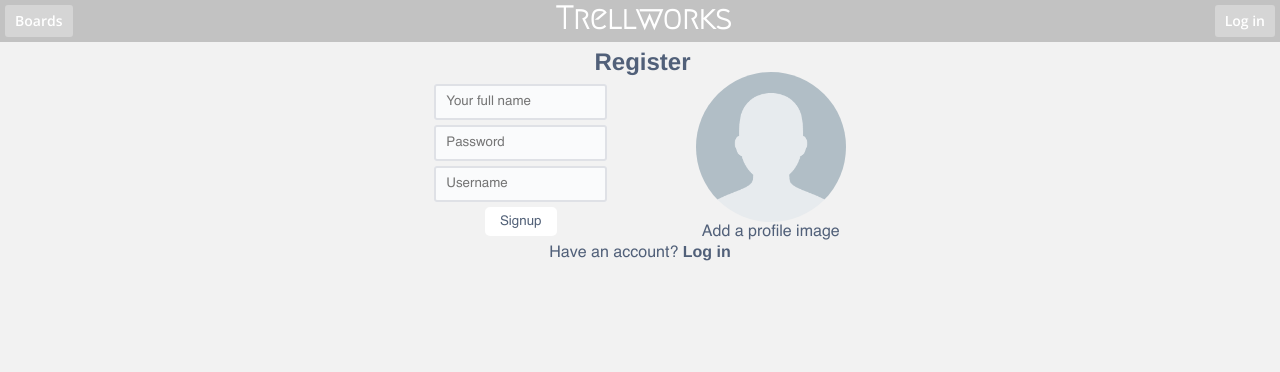
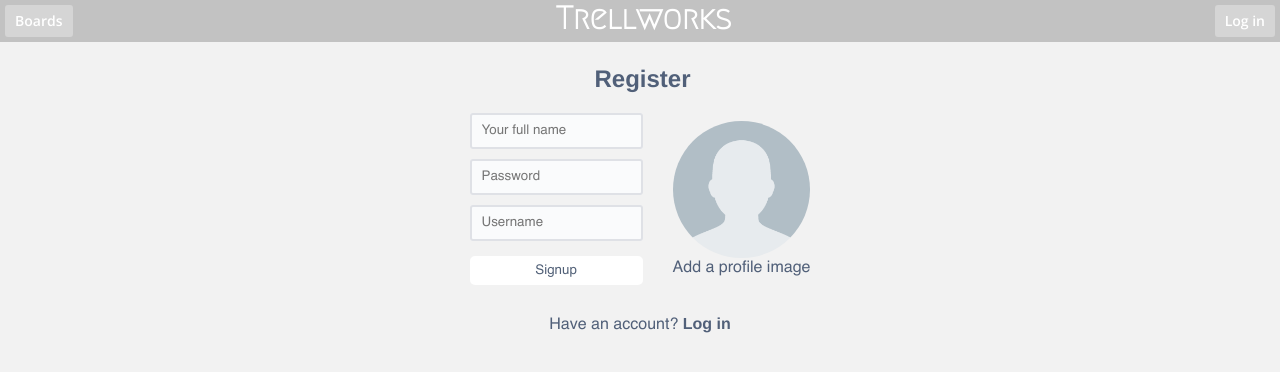
Before and after one commit to Almoglem/trellworks-front, a Vue app: page /login in a window 1280 px wide. Both pictures are taken after a click on the element "Sign Up". Shown: the top 372 px of the page. Built offline with nearby package versions, Linux system fonts and the light colour scheme; no server answers; what vue-dragscroll, vue-textarea-autosize would draw is missing.

Commit message:
fix spacing css loginsignup

```diff
--- a/src/assets/styles/views/_login-signup.scss
+++ b/src/assets/styles/views/_login-signup.scss
@@ -1,11 +1,16 @@
 .login-signup {
 
-    .form-wrapper {
+    .form-wrapper.login {
         text-align: center;
         display: flex;
         align-items: center;
         flex-direction: column;
         justify-content: center;
+        height: 250px;
+
+        button {
+            margin: 10px 0;
+        }
     }
 
     .form {
@@ -15,15 +20,36 @@
         justify-content: space-around;
     }
 
+    .form-wrapper {
+        height: 204px;
+        display: flex;
+        flex-direction: column;
+        justify-content: space-around;
+
+        form {
+            // height: 100%;
+            display: flex;
+            flex-direction: column;
+            justify-content: center;
+        }
+    }
+
+    h2 {
+        margin: 10px 0 10px 5px;
+    }
+
+
     .profile-image {
         display: flex;
         flex-direction: column;
         justify-content: space-evenly;
+        margin-bottom: 13px;
+        padding-left: 15px;
 
         .image {
             @include aspect-ratio(1, 1);
-                width: 150px;
-                height: 150px;
+            width: 137px;
+            height: 137px;
             border-radius: 50%;
             cursor: pointer;
 
@@ -38,3 +64,26 @@
         margin: 5px auto;
     }
 }
+
+.form-wrapper.signup {
+    height: 309px;
+    text-align: center;
+    display: flex;
+    align-items: center;
+    flex-direction: column;
+    justify-content: center;
+
+    form {
+        margin-bottom: 20px;
+        padding-right: 15px;
+
+        button {
+            margin-top: 10px;
+        }
+    }
+
+    .form {
+        justify-content: center;
+        height: 215px;
+    }
+}
--- a/src/main.js
+++ b/src/main.js
@@ -11,7 +11,6 @@ import VueDragscroll from 'vue-dragscroll'
 import TextareaAutosize from 'vue-textarea-autosize'
 import "@lottiefiles/lottie-player";
 
-
 Vue.use(TextareaAutosize)
 Vue.use(VueDragscroll)
 Vue.use(ElementUI, { locale })
--- a/src/views/login-signup.vue
+++ b/src/views/login-signup.vue
@@ -1,7 +1,7 @@
 <template>
   <section class="login-signup">
     <appHeader />
-    <div v-if="isLogin" class="form-wrapper">
+    <div v-if="isLogin" class="form-wrapper login">
       <form @submit.prevent="doLogin">
         <h2>Login</h2>
         <input
@@ -23,7 +23,7 @@
         ></span
       >
     </div>
-    <div v-else class="form-wrapper">
+    <div v-else class="form-wrapper signup">
       <h2>Register</h2>
       <div class="form">
         <form @submit.prevent="doSignup">
```
Lines whose indentation alone changed are shown as unchanged.
